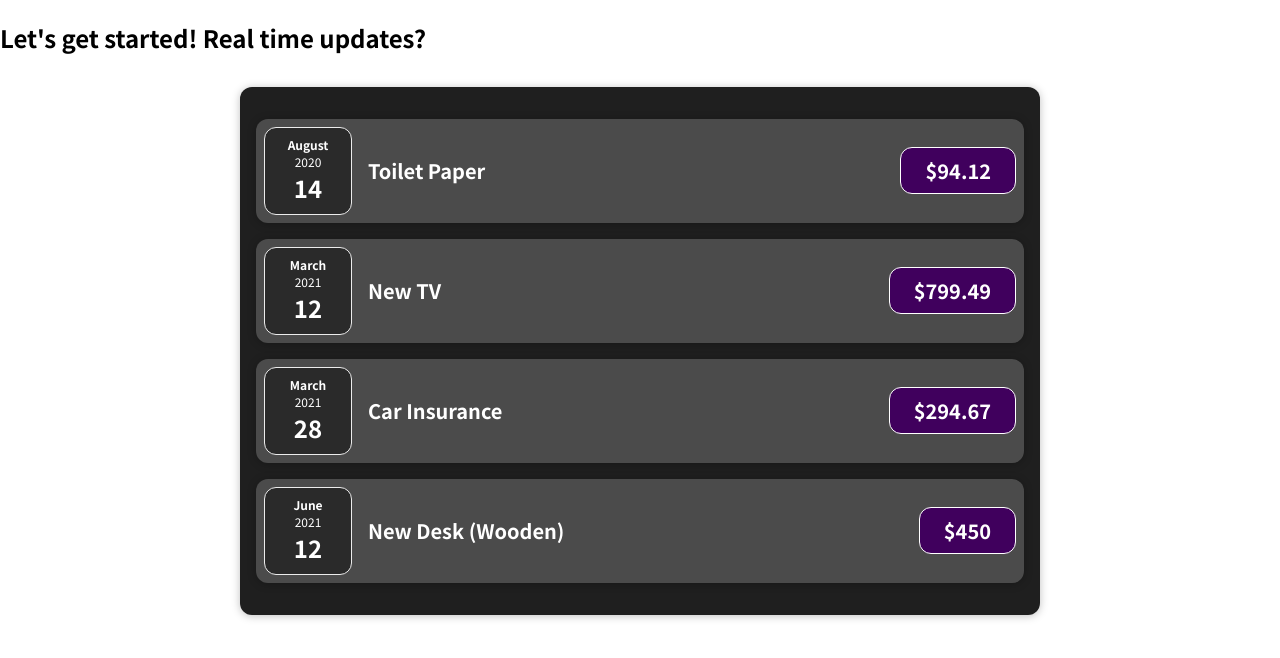
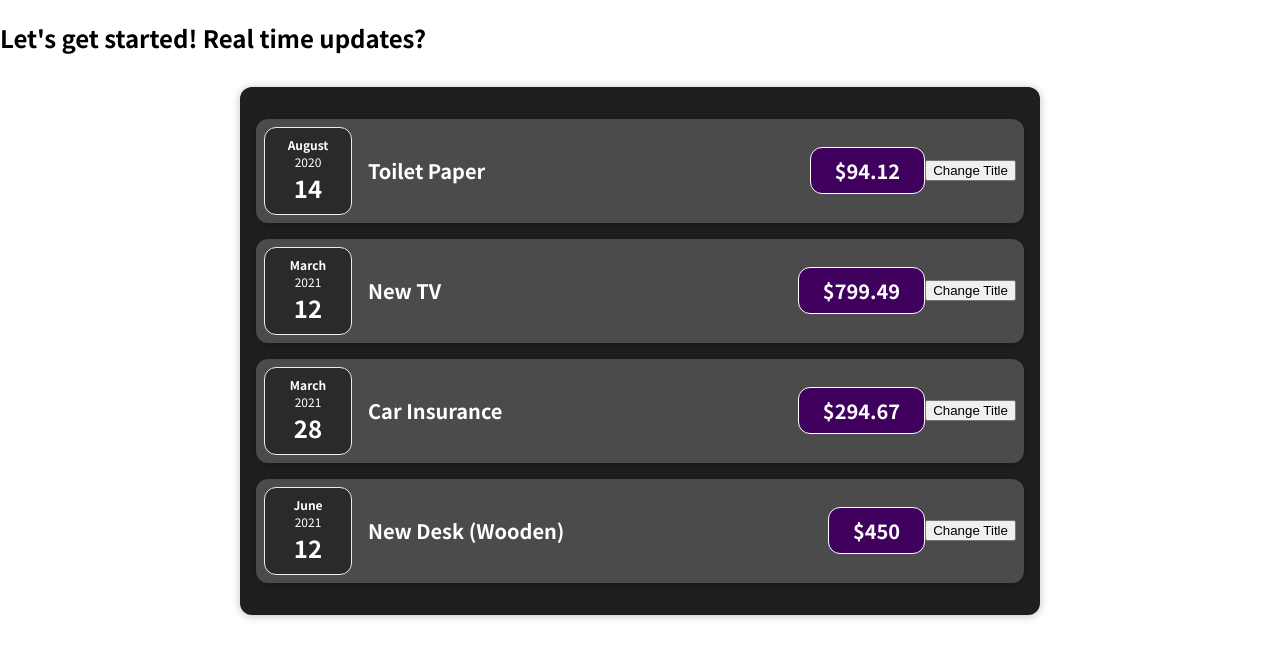
Before and after one commit to mgsrevolver/01-starting-setup, a React (Create React App) app: page / in a window 1280 px wide. Shown: the top 658 px of the page. Built offline with nearby package versions, Linux system fonts and the light colour scheme.

Commit message:
added useState to button and destructured it

```diff
--- a/src/components/Expenses/ExpenseItem.js
+++ b/src/components/Expenses/ExpenseItem.js
@@ -1,16 +1,24 @@
-import React from 'react'
+import React, { useState } from 'react'
 import ExpenseDate from './ExpenseDate'
 import Card from '../UI/Card'
 import './ExpenseItem.css'
 
-function ExpenseItem(props) {
+const ExpenseItem = (props) => {
+  const [title, setTitle] = useState(props.title)
+
+  const clickHandler = () => {
+    setTitle('Updated')
+    console.log(title)
+  }
+
   return (
     <Card className="expense-item">
       <ExpenseDate date={props.date} />
       <div className="expense-item__description">
-        <h2>{props.title}</h2>
+        <h2>{title}</h2>
       </div>
       <div className="expense-item__price">${props.amount}</div>
+      <button onClick={clickHandler}>Change Title</button>
     </Card>
   )
 }
```
Also changed, not shown: 1 other file (tests, documents, lock files or other folders).
